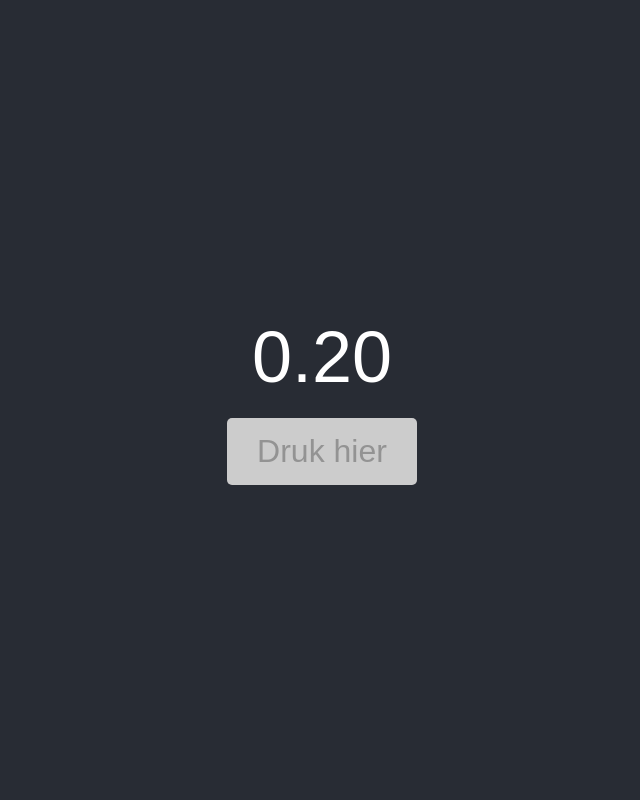
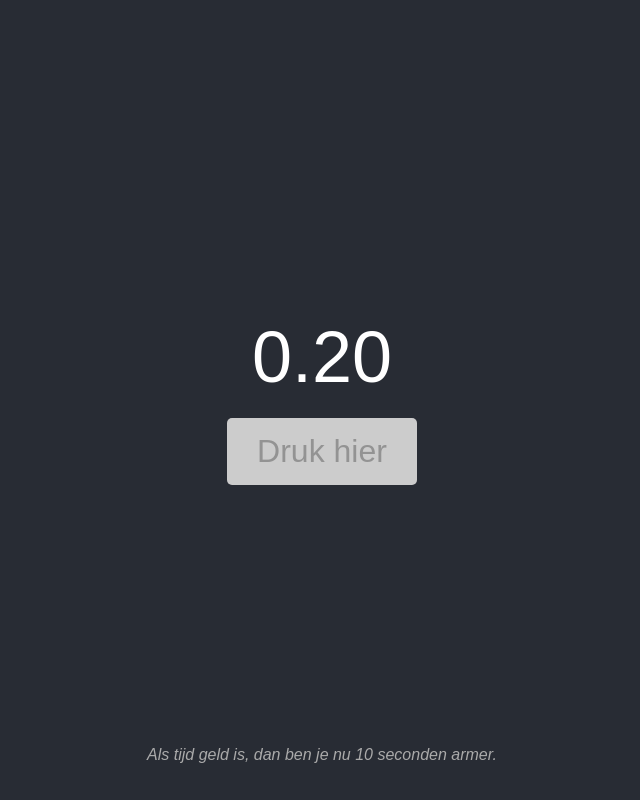
Before and after one commit to Supperelias2/HTMLCoundownGame, a plain HTML site: page index.html in a window 1280 px wide. Both pictures are taken after a click on the button "Start Spel". Shown: the whole page, without its empty margins (318-958 px from the left). Drawn offline with Linux system fonts and the light colour scheme.

Commit message:
blockquote and md

```diff
--- a/index.html
+++ b/index.html
@@ -20,6 +20,11 @@
             <div id="countdown">3.00</div>
             <button id="game-button" disabled>Druk hier</button>
         </div>
+
+        <!-- Quote -->
+        <div id="quote-container">
+            <blockquote id="quote"></blockquote>
+        </div>
     </div>
     <script src="script.js"></script>
 </body>
--- a/script.js
+++ b/script.js
@@ -4,6 +4,7 @@ let gameButton = document.getElementById('game-button');
 let startButton = document.getElementById('start-button');
 let instructionScreen = document.getElementById('instruction-screen');
 let gameScreen = document.getElementById('game-screen');
+let quoteElement = document.getElementById('quote');
 
 let initialCountdown = 3.00;
 let countdownInterval;
@@ -11,9 +12,34 @@ let hiddenTimerStarted = false;
 let hiddenTimerStartTime;
 let hiddenTimerDuration = 10.00; // 10 seconden
 
+// Quotes array
+let quotes = [
+    "Gemaakt door ChatGPT, een AI zonder tijdsbesef.",
+    "Als 10 seconden te lang voelen, ben je in goed gezelschap.",
+    "Dit spel is goedgekeurd door procrastinators wereldwijd.",
+    "Geen pixels raakten oververhit tijdens het maken van dit spel.",
+    "10 seconden: sneller dan je wifi maar trager dan je oma.",
+    "Gecodeerd door een AI die geen klok kan lezen.",
+    "Als je wint, krijg je... helemaal niets!",
+    "Het aftellen begint... nu! Of was het toch straks?",
+    "Bedankt voor het spelen! Je interne klok is nu geüpdatet.",
+    "Als tijd geld is, dan ben je nu 10 seconden armer.",
+    "Gegarandeerd 0% kans op het winnen van een prijs.",
+    "Heb je al op de knop gedrukt? Te vroeg!",
+    "Dit spel is beter dan niets doen. Toch?",
+    "De tijd vliegt... of staat stil. Wie zal het zeggen?",
+    "Gemaakt met 1's, 0's en een beetje magie.",
+    "Als je dit leest, ben je waarschijnlijk afgeleid.",
+    "Je hebt 10 seconden om deze quote te lezen. Succes!",
+    "Dit spel is jouw dagelijkse dosis geduldtraining.",
+    "Verlies je gevoel voor tijd, niet je gevoel voor humor.",
+    "Gemaakt door iemand die ook niet tot 10 kan tellen."
+];
+
 function showInstructionScreen() {
     instructionScreen.style.display = 'block';
     gameScreen.style.display = 'none';
+    quoteElement.textContent = '';
 }
 
 function startGame() {
@@ -49,9 +75,14 @@ function resetGame() {
     gameButton.textContent = 'Druk hier';
     gameButton.disabled = true;
     countdownElement.textContent = '3.00';
-    countdownElement.className = ''; // Reset class
+    countdownElement.className = '';
     hiddenTimerStarted = false;
     startInitialCountdown();
+
+    // Update quote
+    let randomIndex = Math.floor(Math.random() * quotes.length);
+    let randomQuote = quotes[randomIndex];
+    quoteElement.textContent = randomQuote;
 }
 
 function buttonPressed() {
@@ -78,13 +109,10 @@ function buttonPressed() {
 
     // Visuele feedback
     if (absDifference < 0.10) {
-        // Minder dan 0.10 seconden verschil
         countdownElement.className = 'feedback-perfect';
     } else if (absDifference < 0.50) {
-        // Minder dan 0.50 seconden verschil
         countdownElement.className = 'feedback-close';
     } else {
-        // Meer dan 0.50 seconden verschil
         countdownElement.className = 'feedback-far';
     }
 }
--- a/style.css
+++ b/style.css
@@ -14,6 +14,7 @@ body {
     justify-content: center;
     height: 100vh;
     align-items: center;
+    position: relative;
 }
 
 #instruction-screen {
@@ -76,3 +77,17 @@ body {
 .feedback-far {
     color: #ff0000; /* Rood */
 }
+
+/* Quote stijl */
+#quote-container {
+    position: absolute;
+    bottom: 20px;
+    width: 100%;
+    padding: 0 20px;
+}
+
+#quote {
+    font-size: 16px;
+    font-style: italic;
+    color: #aaaaaa;
+}
```
Also changed, not shown: 1 other file.
